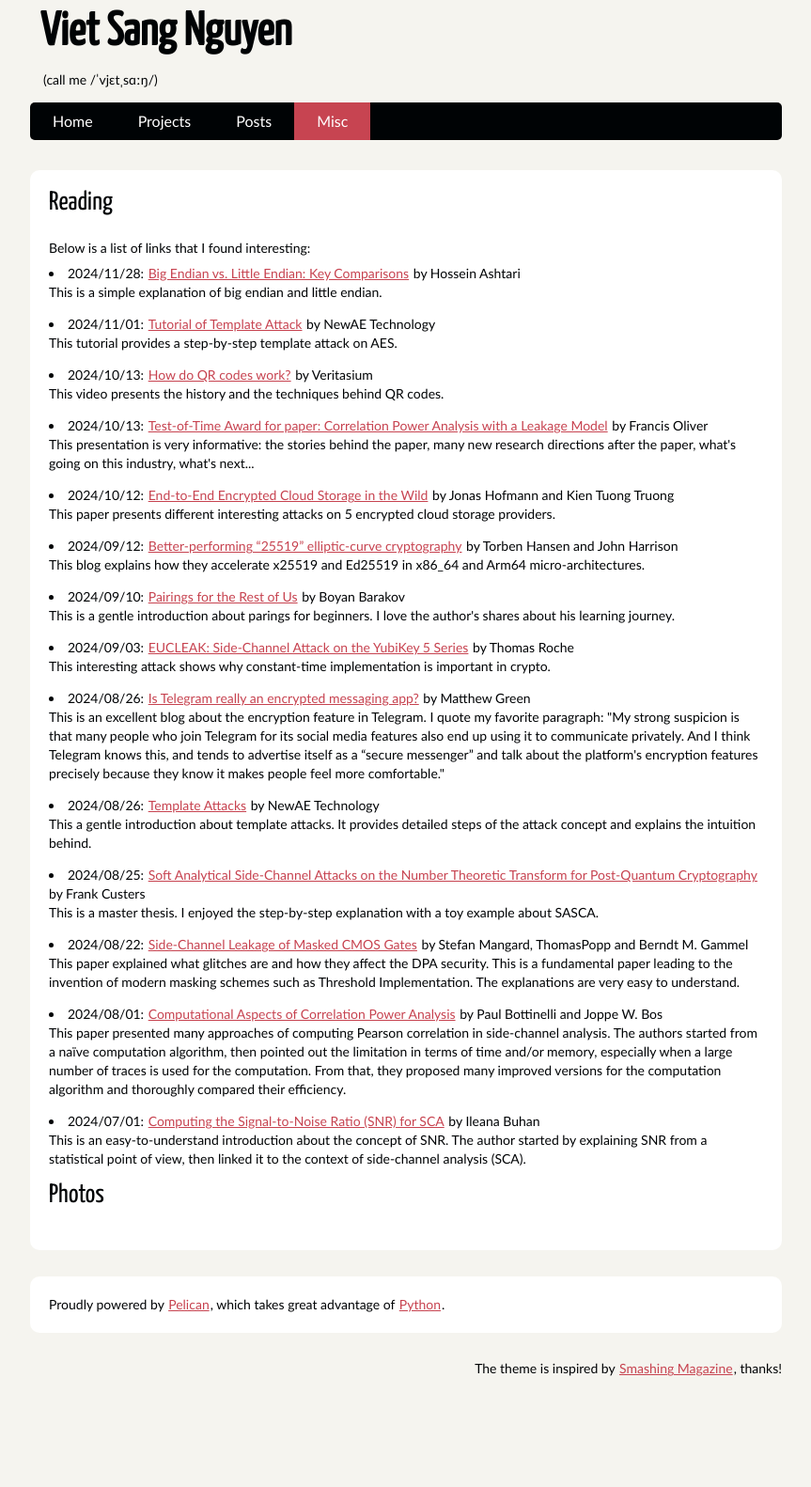
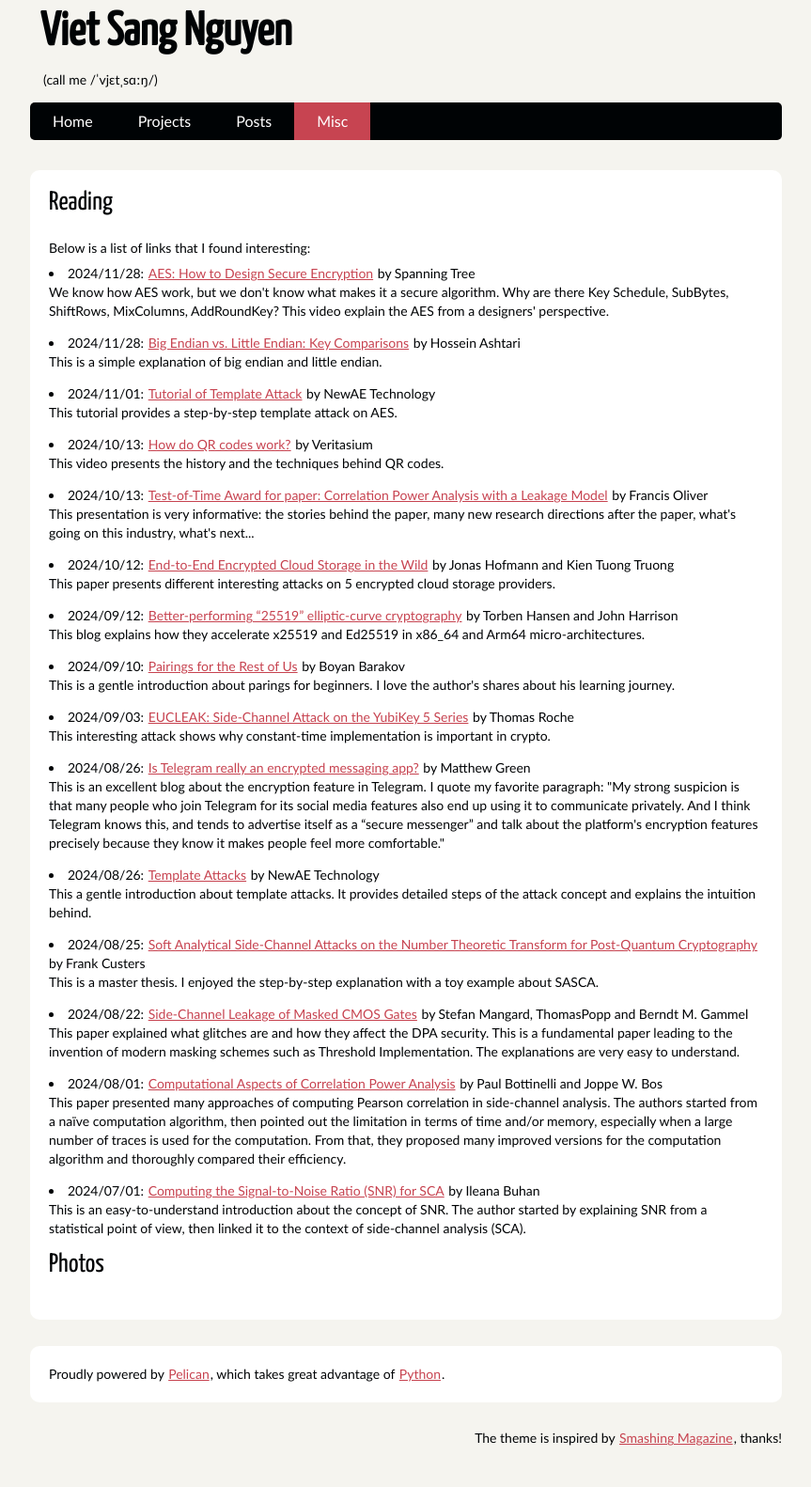
Before and after one commit to nvietsang/nvietsang.github.io, a Jekyll site: the page built from misc.html, in a window 1280 px wide. Shown: the whole page at 94% size, without its empty margins (208-1071 px from the left). Built offline with Jekyll 4.4.1, drawn with Linux system fonts in a browser that asks for light colours; before the commit the page ends 1508 px from its top, so only the background shows below that.

Commit message:
add reading

```diff
--- a/misc.html
+++ b/misc.html
@@ -5,6 +5,13 @@ layout: default
 <section id="content" class="body">
     <h1> Reading </h1>
     Below is a list of links that I found interesting:
+        <li>
+            2024/11/28:
+            <a href="https://www.youtube.com/watch?v=C4ATDMIz5wc">AES: How to Design Secure Encryption</a>
+            by Spanning Tree
+            <br>
+            We know how AES work, but we don't know what makes it a secure algorithm. Why are there Key Schedule, SubBytes, ShiftRows, MixColumns, AddRoundKey? This video explain the AES from a designers' perspective.
+        </li>
 
         <li>
             2024/11/28:
```
